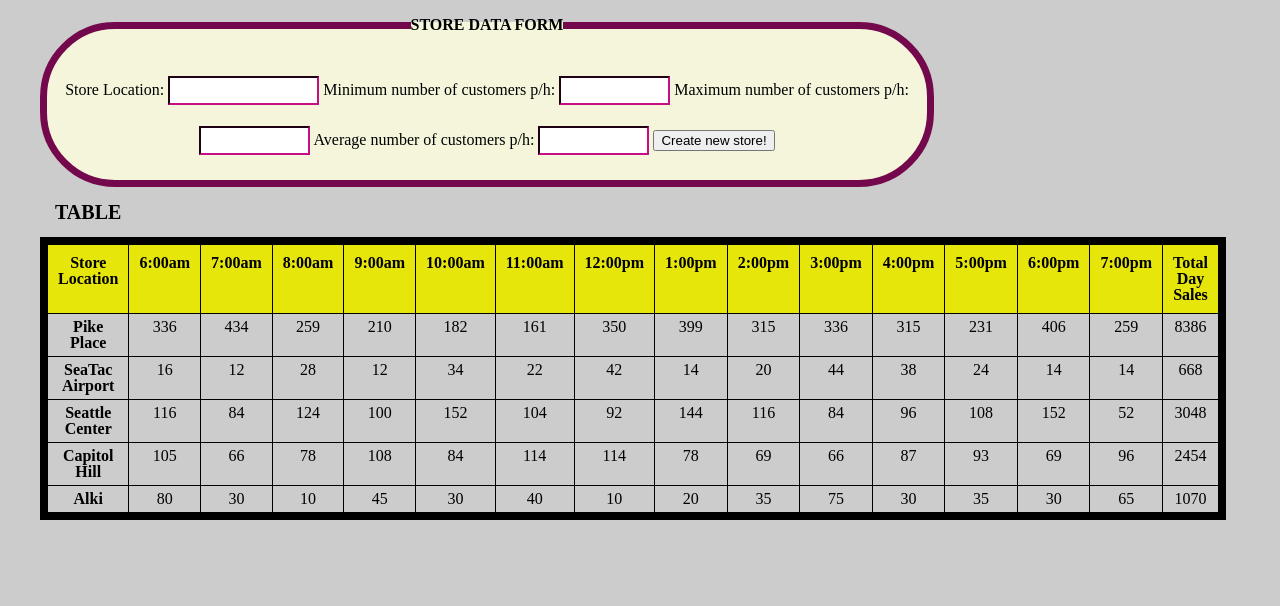
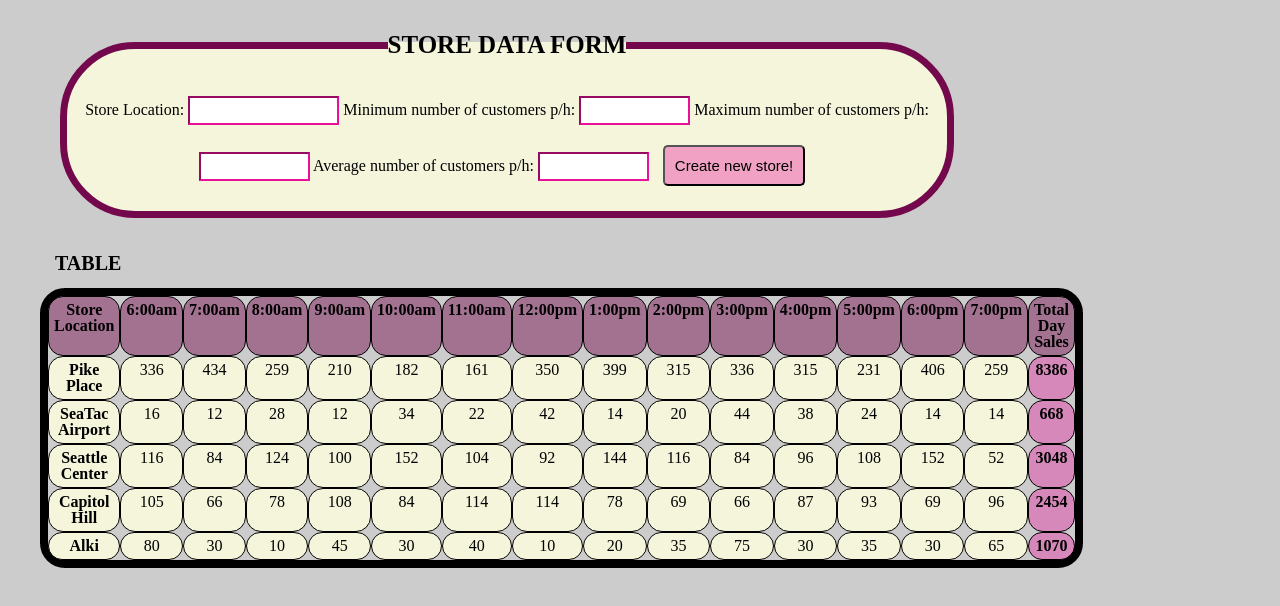
Before and after one commit to johannam999/salmon-cookie-shops, a plain HTML site: page sales.html in a window 1280 px wide. Drawn offline with Linux system fonts and the light colour scheme.

Commit message:
pushing css changes

```diff
--- a/css/style.css
+++ b/css/style.css
@@ -8,6 +8,7 @@ body {
 legend{
     font-weight:bold;
     text-transform: uppercase;
+    font-size: 25px;
 }
 fieldset {
     background-color: beige;
@@ -17,14 +18,21 @@ fieldset {
     padding: 15px;
     text-align: center;
     line-height: 50px;
+    margin: 20px;
 
 }
 button {
+    margin:10px;
+    padding: 10px;
+    background-color: #e9119a5d;
+    border-radius: 5px;
+    font-size: 15px;
+
 
 }
 input{
     padding:5px;
-    border-color: #73094c;
+    border-color: #e9119a;
 }
 h1{
     font-weight:bold;
@@ -54,6 +62,7 @@ table{
     width:300px;
     border: 8px solid black;
     border-radius: 25px;
+    border-collapse: separate;
 }
 tr {
     border-radius: 15px;
@@ -63,15 +72,23 @@ td {
     margin: 10px;
     border: 1px solid black;
     text-align: center;
-
+    border-radius: 15px;
+    background: beige;
 
 }
 th {
-    padding: 10px;
+    padding: 5px;
 	border: 1px solid black;
-    background: rgba(230, 230, 11, 0.995);
+    background: #73094c76;
     font-weight:bold;
+    border-radius: 15px;
+    text-align: center;
+
 }
 td:first-child{
     font-weight:bold;
 }
+td:last-child{
+    font-weight:bold;
+    background: #e9119a5d;
+}
```
Also changed, not shown: js/app.js (+7 -14 lines).
